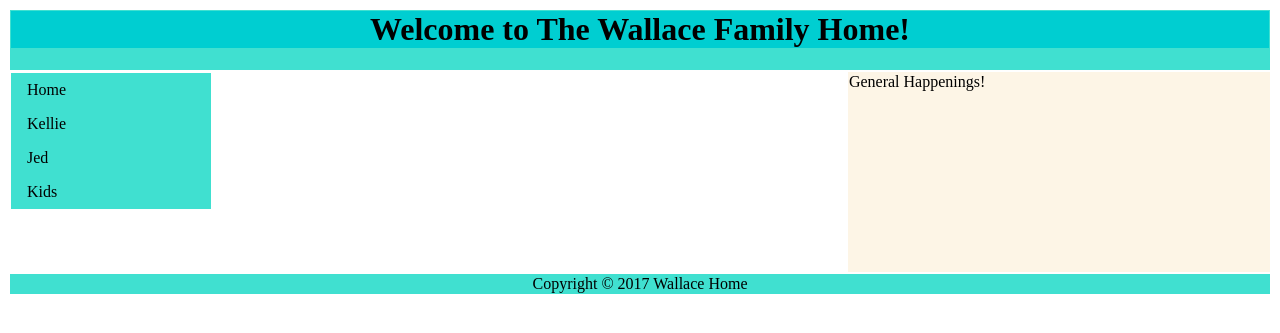
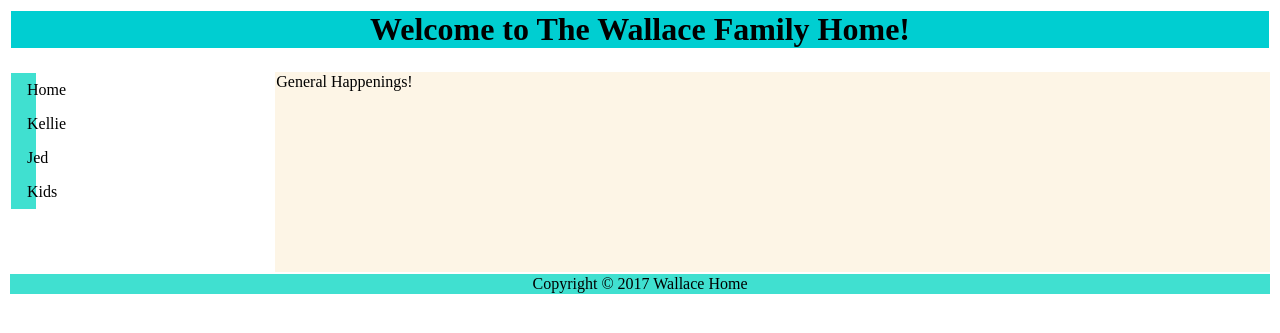
Before and after one commit to AntaeusNar/LANPage, a PHP site: page / in a window 1280 px wide. Shown: the top 333 px of the page. Run offline with PHP 8.4, Linux system fonts and the light colour scheme.

Commit message:
removed table bg, changed link width

```diff
--- a/stylesheet.css
+++ b/stylesheet.css
@@ -15,7 +15,7 @@ h1 {
 		list-style-type: none;
 		margin: 0;
 		padding: 0;
-		width: 200px;
+		width: 25px;
 		background-color: turquoise;
 	}
 
--- a/templates/index.htm
+++ b/templates/index.htm
@@ -1,6 +1,6 @@
 		<table width="100%" border="0">
 			<tr>
-				<td colspan="2" bgcolor="Turquoise">
+				<td colspan="2">
 				<h1>Welcome to The Wallace Family Home!</h1>
 				</td>
 			</tr>
```
